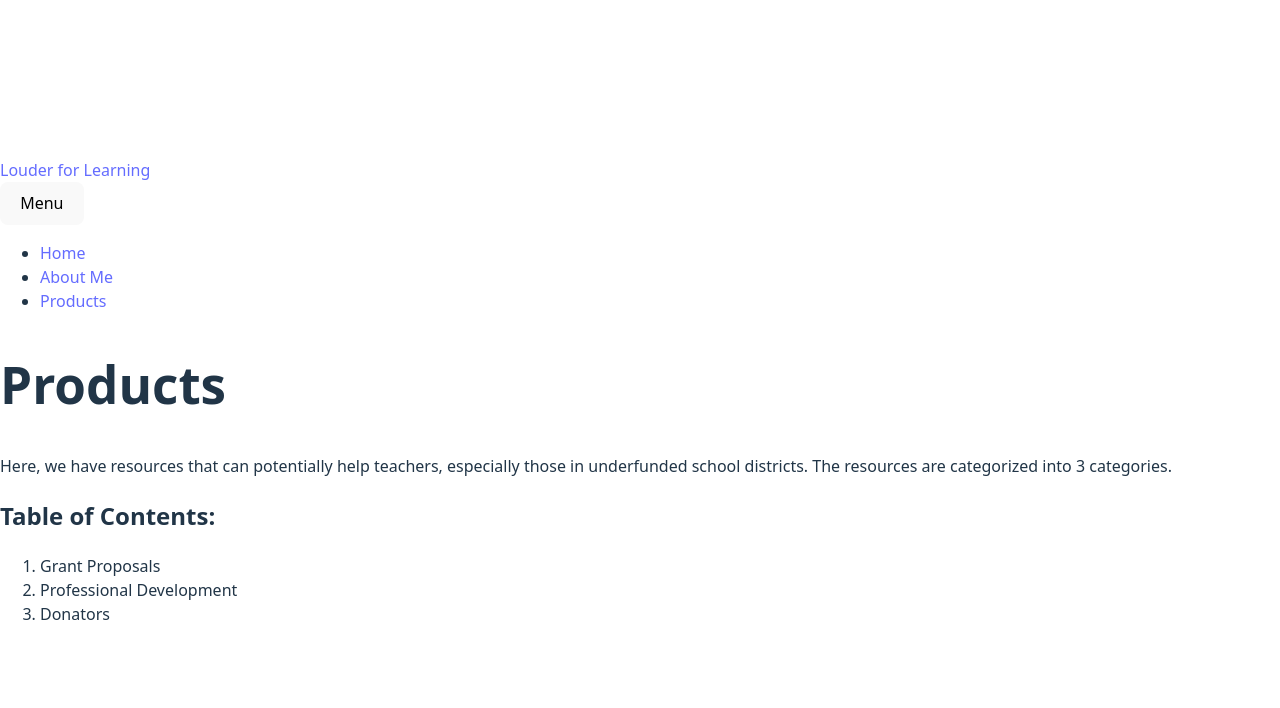
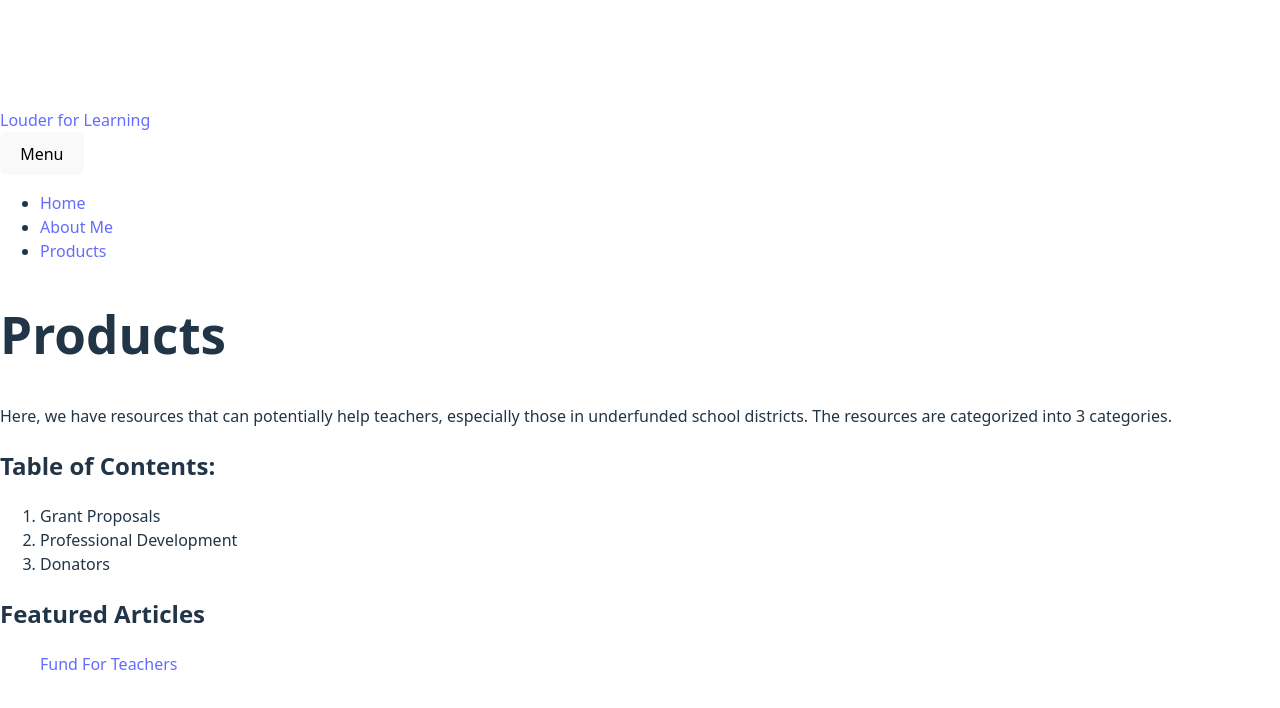
Before and after one commit to ayush-db/louder-for-learning, a React (Vite) app in the folder frontend/: page /products in a window 1280 px wide. Shown: the top 708 px of the page. Built offline with nearby package versions, Linux system fonts and the light colour scheme.

Commit message:
updated middle of 9/28/25 2

```diff
--- a/frontend/src/articles/article1.jsx
+++ b/frontend/src/articles/article1.jsx
@@ -10,7 +10,7 @@ export default function Articles() {
             </div>
         </section>
         <article>
-            <h2>Fund For Teachers</h2>
+            <h2> <a href="https://fundforteachers.org/">Fund For Teachers</a></h2>
             <p>Fund For Teachers is an organization that specializes in giving grants to teachers. It notably has 2 separate options: $5000 for individual teachers - about the same as the NEA Foundation, but $10000 for teams. Fund For Teachers is based on the principle that teachers are the best judgements for education, letting teachers choose their own professional development opportunities. It has paid $39 million in grant money, with it having positive impacts for teachers in 10 countries as of 2025. They also have a monthly newsletter called “The Current” that goes into detail about their current achievements, with the latest issue of it being in August 2025.</p>
             <p>Like most other grant programs discussed here, there is an application form, and its application dates are nearly over - the fellowship application deadline is on October 1. Additionally, the self-determination of professional development could be a potential downside because some areas may not offer professional development, meaning that teachers may be left without any professional development they know of. However, it pays a lot more than most other grants discussed in this document, and appears to be reputable due to their past achievements</p>
         </article>
--- a/frontend/src/products.jsx
+++ b/frontend/src/products.jsx
@@ -22,7 +22,12 @@ export default function Products() {
                             </ol>
                         </div>
                     </div>
-
+                    <div>
+                        <h2>Featured Articles</h2>
+                            <ul>
+                                <a href="/articles/article1">Fund For Teachers</a>
+                            </ul>
+                    </div>
                 </section>
             </div>
         )}
```
